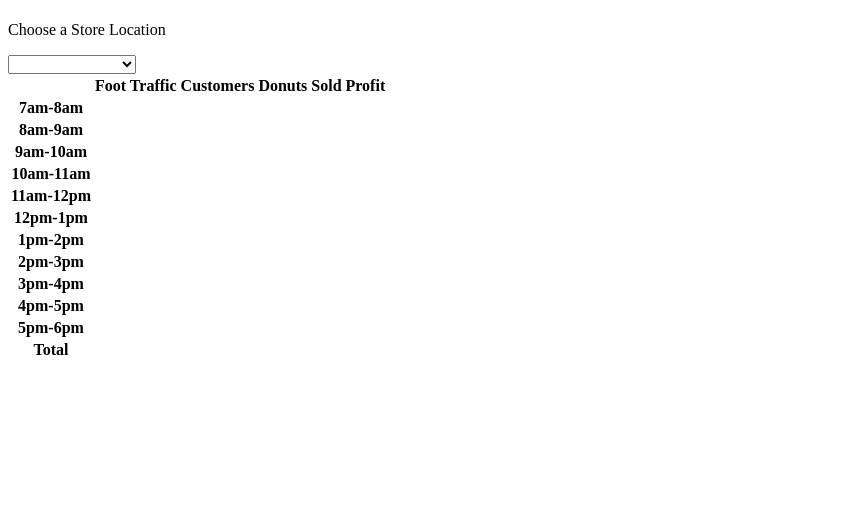
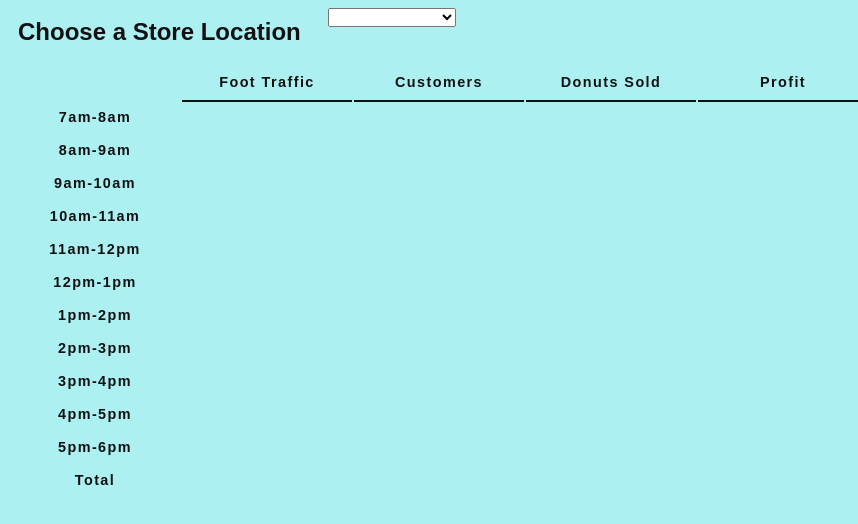
Before and after one commit to danEsqueda/Voodoo-Donuts, a plain HTML site: page index.html in a window 1280 px wide. Shown: the whole page, without its empty margins (0-858 px from the left). Drawn offline with Linux system fonts and the light colour scheme.

Commit message:
added css

```diff
--- a/index.html
+++ b/index.html
@@ -2,13 +2,16 @@
   <html>
     <head>
       <title>Voodoo Donuts</title>
-
+      <link rel="stylesheet" href="main.css">
     </head>
 
     <body>
-      <h1></h1>
+      <header>
+
+
+              <h2>Choose a Store Location</h2>
+
               <form>
-        <p>Choose a Store Location</p>
                 <select id="store">
                   <option value=""></option>
                   <option value="downtown">Downtown</option>
@@ -17,17 +20,17 @@
                   <option value="wedgewood">Wedgewood</option>
                   <option value="ballard">Ballard</option>
                 </select>
+              </form>
 
-
-      </form>
-      <table>
+      </header>
+      <table id="main">
         <thead>
           <tr>
             <th></th>
-            <th id="footTraffic" scope="col">Foot Traffic</th>
-            <th id="customers" scope="col">Customers</th>
-            <th id="donutsSold" scope="col">Donuts Sold
-            <th id="profit" scope="col">Profit</th>
+            <th class="topth" scope="col">Foot Traffic</th>
+            <th class="topth" scope="col">Customers</th>
+            <th class="topth" scope="col">Donuts Sold
+            <th class="topth" scope="col">Profit</th>
           </tr>
         </thead>
         <tbody>
--- /dev/null
+++ b/main.css
@@ -0,0 +1,56 @@
+
+body {
+  font-family: Arial, Verdana, sans-serif;
+  color:#111111;
+  background-color: #acf0f2;
+}
+
+table {
+  margin-top: 40px;
+}
+
+h2 {
+  width: 300px;
+  float: left;
+  margin: 10px;
+}
+
+
+
+.topth {
+  border-bottom: 2px solid #111111;
+}
+
+#total>td {
+  border-top: 2px solid #111111;
+}
+
+th {
+  padding: 5px 10px 10px 10px;
+  text-align: center;
+  font-size: 90%;
+  letter-spacing: 0.1em;
+  width: 150px;
+
+}
+
+td {
+  padding: 5px 10px 10px 10px;
+  text-align: center;
+  font-size: 90%;
+  letter-spacing: 0.1em;
+  width: 150px;
+}
+
+td:hover {
+  background-color: #1695a3;
+  color: #ffffff;
+  text-shadow: 2px 2px 7px #111111;
+  box-shadow: 0px 0px 6px rgba(0,0,0,.5);
+}
+th:hover {
+  background-color: #eb7f00;
+  color: #ffffff;
+  text-shadow: 2px 2px 7px #111111;
+  box-shadow: 0px 0px 6px rgba(0,0,0,.5);
+}
```
Lines whose indentation alone changed are shown as unchanged.
